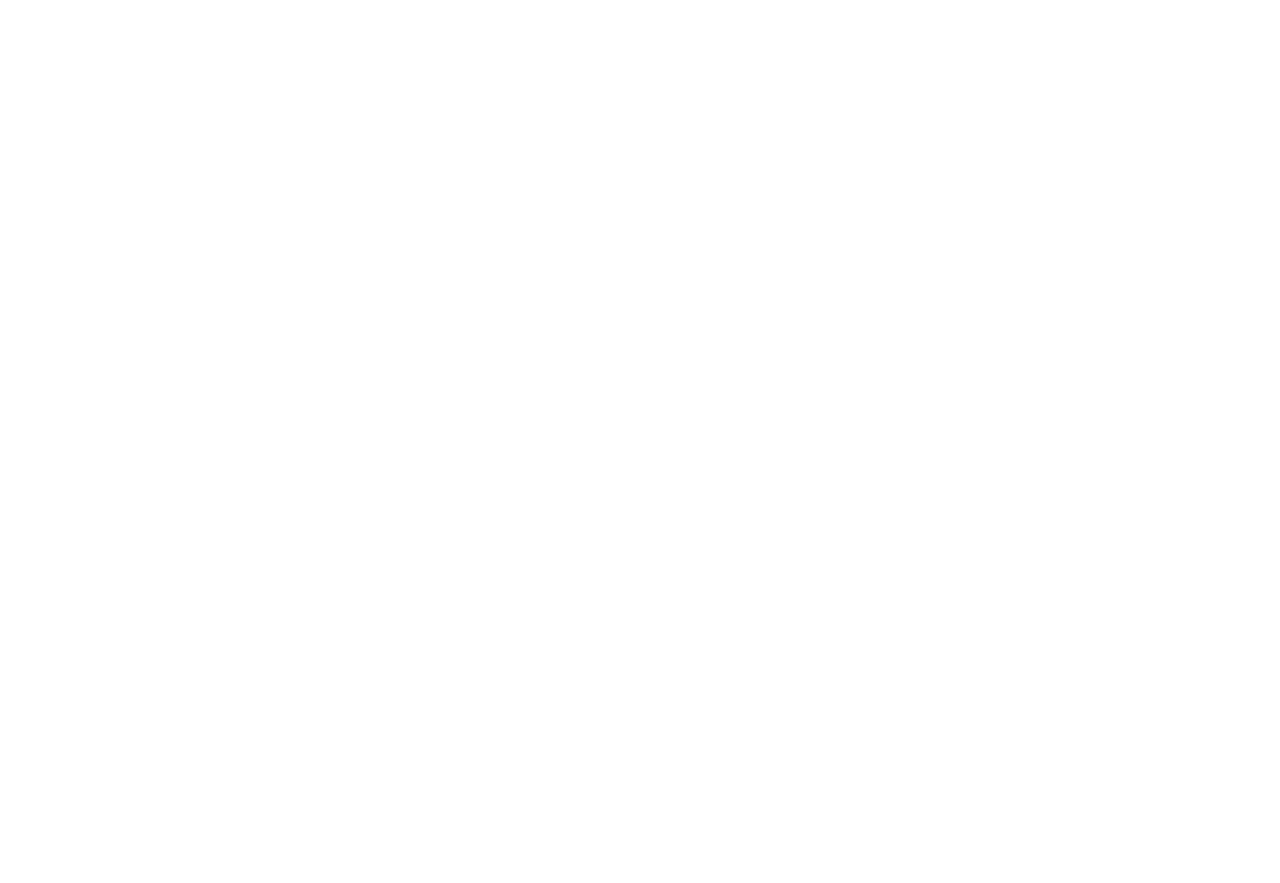
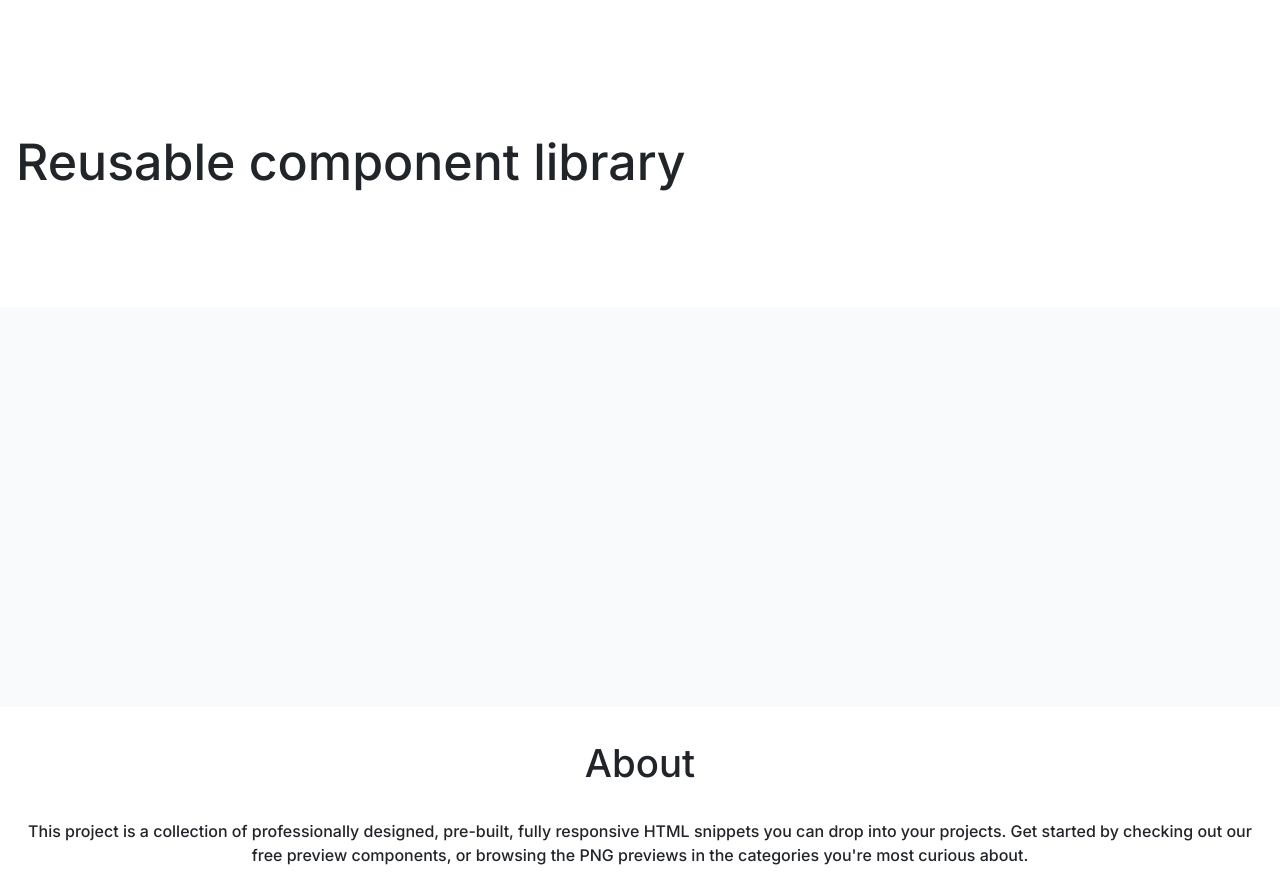
Before and after one commit to js-tasks-ru/htmlcss-20220120_chexov34, a website: page index.html in a window 1280 px wide. Before the commit the page ends 800 px from the top, so only its background shows below. Drawn offline with Linux system fonts and the light colour scheme.

Commit message:
feature Added main page

```diff
--- a/assets/css/help.css
+++ b/assets/css/help.css
@@ -1,20 +1,7 @@
 html {
     font-size: 16px;
-}
-
-body {
-    padding-top: 1rem;
 }
 
 .mb-md {
     margin-bottom: 1rem;
 }
-
-.l-container {
-    padding: 0 1rem 0 1rem;
-    margin: 0 auto;
-}
-
-.l-container--main {
-    width: 90rem;
-}
--- a/assets/css/main.css
+++ b/assets/css/main.css
@@ -1,3 +1,10 @@
+@import "../css/normalize.css";
+@import "../fonts/fonts.css";
+@import "../css/help.css";
+@import "../../components/container/container.css";
+@import "../../components/header/header.css";
+@import "../../components/footer/footer.css";
+
 :root {
     --white: #ffffff;
     --black: #212429;
@@ -11,6 +18,7 @@
     --grey-2: #DDE2E5;
     --grey-3: #ACB5BD;
     --grey-4: #495057;
+    --grey-5: #F9FAFC;
 
     --error: var(--red);
     --success: var(--blue);
@@ -22,3 +30,8 @@
 * {
     font-family: 'Roboto', sans-serif;
 }
+
+main {
+    background: var(--grey-5);
+    min-height: 25rem;
+}
--- a/assets/fonts/fonts.css
+++ b/assets/fonts/fonts.css
@@ -1 +1,2 @@
 @import url('https://fonts.googleapis.com/css2?family=Roboto:ital,wght@0,100;0,300;0,400;0,500;0,700;0,900;1,100;1,300;1,400;1,500;1,700;1,900&display=swap');
+@import url('https://fonts.googleapis.com/css2?family=Inter:wght@500&display=swap');
--- /dev/null
+++ b/components/container/container.css
@@ -0,0 +1,5 @@
+.l-container {
+  padding: 0 1rem 0 1rem;
+  margin: 0 auto;
+  max-width: 90rem;
+}
--- /dev/null
+++ b/components/footer/footer.css
@@ -0,0 +1,22 @@
+.l-footer {
+  background: var(--white);
+  text-align: center;
+}
+
+.l-footer__title {
+  color: var(--black);
+  font-family: 'Inter', sans-serif;
+  font-style: normal;
+  font-weight: 500;
+  font-size: 2.4rem;
+  line-height: 3rem;
+}
+
+.l-footer__text {
+  color: var(--black);
+  font-family: 'Inter', sans-serif;
+  font-style: normal;
+  font-weight: normal;
+  font-size: 1rem;
+  line-height: 1.5rem;
+}
--- /dev/null
+++ b/components/header/header.css
@@ -0,0 +1,13 @@
+.l-header {
+  padding: 6rem 0 5rem;
+  background: var(--white);
+}
+
+.l-header__title {
+  font-family: 'Inter', sans-serif;
+  font-style: normal;
+  font-weight: 500;
+  font-size: 50px;
+  line-height: 4rem;
+  color: var(--black);
+}
--- a/index.html
+++ b/index.html
@@ -2,9 +2,28 @@
 <!-- Главная страница -->
 <html lang="ru">
     <head>
-        <link rel="stylesheet" href="./assets/css/main.css">
+        <link rel="stylesheet" href="/assets/css/main.css">
     </head>
-    <body>
+    <body class="l-page">
+        <header class="l-header">
+            <div class="l-container">
+                <h1 class="l-header__title">Reusable component library</h1>
+            </div>
+        </header>
 
+        <main>
+            <div class="l-container">
+
+            </div>
+        </main>
+
+        <footer class="l-footer">
+            <div class="l-container">
+                <h2 class="l-footer__title">About</h2>
+                <p class="l-footer__text">
+                    This project is a collection of professionally designed, pre-built, fully responsive HTML snippets you can drop into your projects. Get started by checking out our free preview components, or browsing the PNG previews in the categories you're most curious about.
+                </p>
+            </div>
+        </footer>
     </body>
 </html>
```
